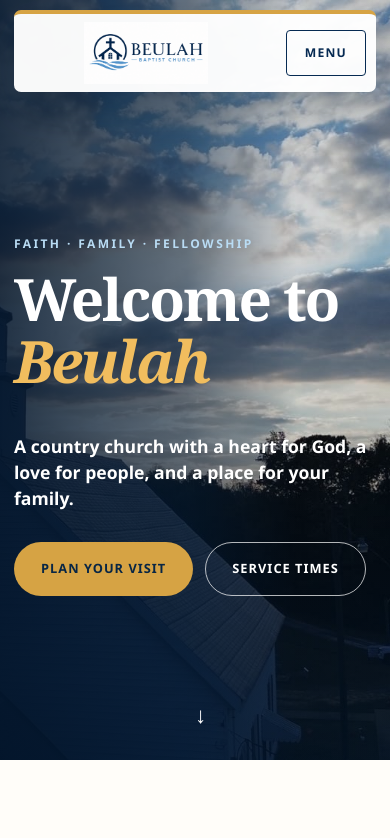
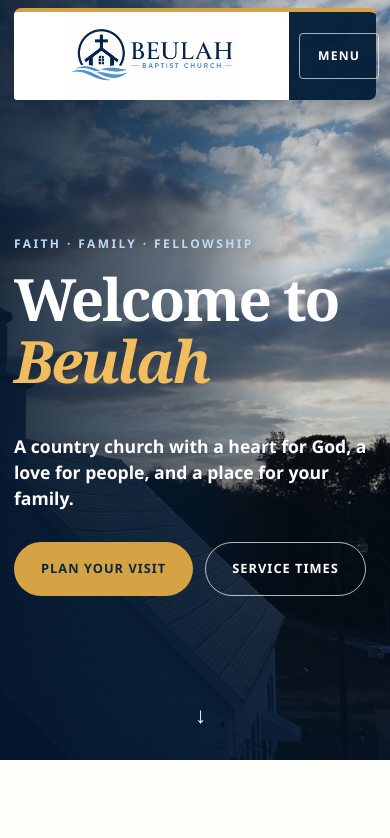
Before and after one commit to jmtaylor20/beulahbaptist, a Next.js app: page / in a window 390 px wide. Shown: the top 838 px of the page. Built offline with nearby package versions, Linux system fonts and the light colour scheme.

Commit message:
Enlarge logo and darken navigation

```diff
--- a/app/globals.css
+++ b/app/globals.css
@@ -23,17 +23,17 @@
 .button.ghost { border-color:rgb(255 255 255 / .7); color:white; }
 .text-link { display:inline-flex; gap:10px; align-items:center; color:var(--navy); font-size:.8rem; font-weight:800; letter-spacing:.1em; text-transform:uppercase; border-bottom:1px solid var(--gold); padding-bottom:5px; }
 .text-link span { color:var(--gold); font-size:1.1rem; }
-.site-header { position:absolute; z-index:20; top:18px; left:0; right:0; }
-.header-inner { min-height:92px; display:flex; align-items:center; justify-content:space-between; gap:28px; padding:9px 14px 9px 22px; background:rgb(255 255 255 / .97); border-top:4px solid var(--gold); border-radius:7px; box-shadow:0 18px 45px rgb(3 24 46 / .24); }
-.brand { display:flex; align-items:center; flex:0 0 auto; }
-.brand img { width:286px; height:68px; object-fit:contain; }
+.site-header { position:absolute; z-index:20; top:14px; left:0; right:0; }
+.header-inner { min-height:108px; display:flex; align-items:center; justify-content:space-between; gap:18px; padding:0 16px 0 0; overflow:visible; background:rgb(4 30 57 / .96); border-top:4px solid var(--gold); border-radius:7px; box-shadow:0 18px 45px rgb(3 24 46 / .3); }
+.brand { align-self:stretch; width:365px; display:flex; align-items:center; flex:0 0 auto; overflow:hidden; padding:7px 22px; background:white; border-radius:3px 0 0 3px; }
+.brand img { width:100%; height:88px; object-fit:contain; transform:scale(1.18); }
 .brand span,.footer-mark span { display:grid; line-height:1; }
 .brand strong,.footer-mark strong { font-size:1.5rem; font-weight:800; letter-spacing:.05em; text-transform:uppercase; }
 .brand small,.footer-mark small { margin-top:7px; color:#b9dcf4; font-size:.67rem; font-weight:800; letter-spacing:.18em; text-transform:uppercase; }
 .desktop-nav { display:flex; align-items:center; gap:2px; }
-.desktop-nav>a,.more-menu>summary { color:var(--navy); font-size:.72rem; font-weight:800; letter-spacing:.065em; text-transform:uppercase; padding:15px 13px; border-radius:4px; }
-.desktop-nav>a:hover,.more-menu>summary:hover { color:var(--blue); background:var(--cream); }
-.desktop-nav>a[href="/give"] { margin-left:8px; padding-inline:20px; background:var(--navy); color:white; }
+.desktop-nav>a,.more-menu>summary { color:white; font-size:.72rem; font-weight:800; letter-spacing:.065em; text-transform:uppercase; padding:15px 13px; border-radius:4px; }
+.desktop-nav>a:hover,.more-menu>summary:hover { color:#f2c467; background:rgb(255 255 255 / .08); }
+.desktop-nav>a[href="/give"] { margin-left:8px; padding-inline:20px; background:var(--gold); color:var(--navy); }
 .more-menu { position:relative; }
 .more-menu>summary { cursor:pointer; list-style:none; }
 .more-menu>summary::-webkit-details-marker { display:none; }
@@ -163,7 +163,7 @@
 @media (max-width:1120px) {
   .desktop-nav { display:none; }
   .mobile-menu { display:block; position:relative; }
-  .mobile-menu summary { cursor:pointer; list-style:none; min-height:46px; display:grid; place-items:center; padding:0 18px; border:1px solid var(--navy); border-radius:4px; text-transform:uppercase; font-size:.76rem; font-weight:800; letter-spacing:.1em; }
+  .mobile-menu summary { cursor:pointer; list-style:none; min-height:46px; display:grid; place-items:center; padding:0 18px; color:white; border:1px solid rgb(255 255 255 / .65); border-radius:4px; text-transform:uppercase; font-size:.76rem; font-weight:800; letter-spacing:.1em; }
   .mobile-menu nav { position:absolute; right:0; top:50px; width:260px; padding:18px; background:white; color:var(--navy); border-top:3px solid var(--gold); box-shadow:0 16px 45px rgb(0 0 0 / .22); }
   .mobile-menu nav a { display:block; padding:10px; border-bottom:1px solid var(--line); font-weight:700; }
   .photo-card-grid { grid-template-columns:repeat(2,1fr); }
@@ -177,10 +177,10 @@
 @media (max-width:720px) {
   .wrap { width:min(100% - 28px, 1180px); }
   .section { padding-block:75px; }
-  .site-header { position:absolute; top:10px; }
-  .header-inner { min-height:82px; padding:7px 10px 7px 14px; gap:10px; }
-  .brand { width:min(68vw, 235px); }
-  .brand img { width:100%; height:62px; }
+  .site-header { position:absolute; top:8px; }
+  .header-inner { min-height:92px; padding:0 10px 0 0; gap:10px; }
+  .brand { width:min(72vw, 275px); padding:5px 14px; }
+  .brand img { width:100%; height:76px; transform:scale(1.16); }
   .home-hero { min-height:760px; background-position:58% center; }
   .hero-content { padding-top:70px; }
   .hero-content h1 { font-size:3.65rem; }
```
